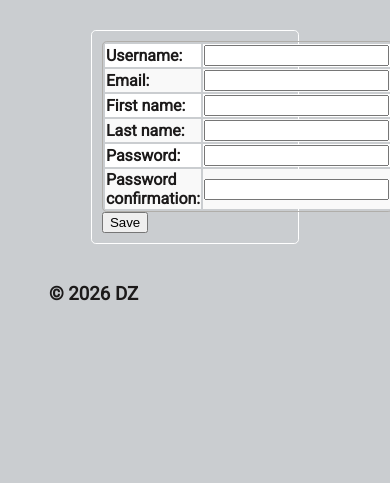
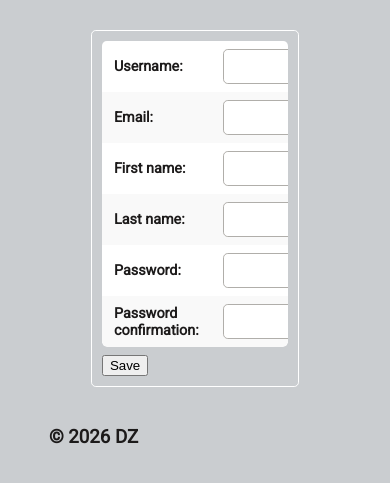
Before and after one commit to Sunzheini/ohmi_audit, a Django app: page /signup/ in a window 390 px wide. Shown: the part 221-704 px from the top of the page. Run offline with Django 5.2, Linux system fonts and the light colour scheme; parts of the project's set-up code (start-up, migrations or seed data) failed here and were passed over; some libraries are stand-ins or nearby versions.

Commit message:
Enhance form and table styling for improved user experience and responsiveness

```diff
--- a/static/css/components/forms.css
+++ b/static/css/components/forms.css
@@ -1,6 +1,41 @@
+/* Form Container Styling */
 form {
     display: flex;
     flex-direction: column;
     align-items: flex-start;
     gap: 1rem;
-  }
+}
+
+/* Form buttons */
+form button[type="submit"] {
+    margin-top: 0.5rem;
+    align-self: flex-start;
+}
+
+/* Form error messages */
+form .errorlist {
+    list-style: none;
+    padding: 0;
+    margin: 0.25rem 0 0 0;
+    color: #d32f2f;
+    font-size: 0.85rem;
+}
+
+form .errorlist li {
+    padding: 0.25rem 0;
+}
+
+/* Form help text */
+form .helptext {
+    display: block;
+    font-size: 0.85rem;
+    color: #666;
+    margin-top: 0.25rem;
+    font-style: italic;
+}
+
+/* Required field indicator */
+form label .asteriskField {
+    color: #d32f2f;
+    margin-left: 0.25rem;
+}
--- a/static/css/components/tables.css
+++ b/static/css/components/tables.css
@@ -1,23 +1,53 @@
+/* General Table Styling */
 table {
+    border-collapse: separate;
+    border-spacing: 0;
     border: var(--table-row-border);
     border-radius: var(--table-border-radius);
+    box-shadow: var(--box-shadow-style);
+    overflow: hidden;
+    background-color: var(--clr-table-row-odd-background-color);
+    margin: 1rem 0;
 }
 
-    thead {}
+/* Data Tables (tables with thead - not form tables) */
+table:has(thead) {
+    width: 100%;
+}
 
-        thead tr {}
+/* Table Header */
+thead {
+    position: sticky;
+    top: 0;
+    z-index: 10;
+}
+
+thead tr {
+    background-color: var(--clr-main-app-color);
+}
 
 thead th {
-                background-color: var(--clr-table-header-background-color);
-                color: var(--clr-table-header-font-color);
-                padding: 0.5rem;
+    background-color: var(--clr-main-app-color);
+    color: var(--clr-icon-color);
+    padding: 0.75rem 1rem;
     text-align: left;
+    font-weight: 600;
+    font-size: 0.95rem;
+    border-bottom: 2px solid var(--clr-button-color);
+    letter-spacing: 0.3px;
 }
 
-    tbody {}
+thead th:first-child {
+    border-top-left-radius: var(--table-border-radius);
+}
 
+thead th:last-child {
+    border-top-right-radius: var(--table-border-radius);
+}
+
+/* Table Body */
 tbody tr {
-
+    transition: background-color 200ms ease, transform 100ms ease;
 }
 
 tbody tr:nth-child(even) {
@@ -31,9 +61,155 @@ table {
 tbody tr:hover {
     background-color: var(--clr-table-row-hover-background-color);
     color: var(--clr-table-row-hover-font-color);
+    transform: scale(1.001);
+    cursor: pointer;
+    box-shadow: inset 0 0 5px rgba(0, 0, 0, 0.1);
 }
 
-            tbody th {}
+tbody td {
+    padding: 0.75rem 1rem;
+    border-bottom: 1px solid var(--clr-table-border-color);
+    font-size: 0.9rem;
+    vertical-align: middle;
+}
 
+tbody tr:last-child td {
+    border-bottom: none;
+}
+
+tbody tr:last-child td:first-child {
+    border-bottom-left-radius: var(--table-border-radius);
+}
+
+tbody tr:last-child td:last-child {
+    border-bottom-right-radius: var(--table-border-radius);
+}
+
+/* Form Tables (inside forms) */
+form table {
+    border: none;
+    box-shadow: none;
+    background-color: transparent;
+    margin: 0;
+}
+
+form table tr {
+    background-color: transparent;
+}
+
+form table tr:hover {
+    background-color: transparent;
+    transform: none;
+    box-shadow: none;
+    cursor: default;
+}
+
+form table td {
+    padding: 0.5rem 0.75rem;
+    border: none;
+    vertical-align: middle;
+}
+
+form table td:first-child {
+    width: 30%;
+    font-weight: 500;
+    color: var(--clr-font-color);
+}
+
+form table td:last-child {
+    width: 70%;
+}
+
+/* Form input fields inside tables */
+form table input[type="text"],
+form table input[type="email"],
+form table input[type="password"],
+form table input[type="number"],
+form table input[type="date"],
+form table input[type="time"],
+form table input[type="datetime-local"],
+form table input[type="url"],
+form table input[type="tel"],
+form table textarea,
+form table select {
+    width: 100%;
+    padding: 0.5rem;
+    border: 1px solid var(--clr-table-border-color);
+    border-radius: var(--button-border-radius);
+    font-family: 'Roboto', sans-serif;
+    font-size: 0.9rem;
+    background-color: var(--clr-table-row-odd-background-color);
+    transition: border-color 200ms ease, box-shadow 200ms ease;
+}
+
+form table input[type="text"]:focus,
+form table input[type="email"]:focus,
+form table input[type="password"]:focus,
+form table input[type="number"]:focus,
+form table input[type="date"]:focus,
+form table input[type="time"]:focus,
+form table input[type="datetime-local"]:focus,
+form table input[type="url"]:focus,
+form table input[type="tel"]:focus,
+form table textarea:focus,
+form table select:focus {
+    outline: none;
+    border-color: var(--clr-main-app-color);
+    box-shadow: 0 0 0 2px rgba(56, 123, 162, 0.2);
+}
+
+form table input[type="file"] {
+    padding: 0.3rem;
+    font-size: 0.85rem;
+}
+
+/* Buttons inside table cells */
+table button,
+table .btn {
+    padding: 0.4rem 0.8rem;
+    font-size: 0.85rem;
+    border-radius: var(--button-border-radius);
+    border: none;
+    cursor: var(--hover-cursor-type);
+    transition: var(--button-transition-style);
+}
+
+/* Images in tables */
+table img {
+    border-radius: var(--button-border-radius);
+    box-shadow: 0 2px 4px rgba(0, 0, 0, 0.1);
+    object-fit: cover;
+}
+
+/* Links in tables */
+table a {
+    color: var(--clr-main-app-color);
+    text-decoration: none;
+    font-weight: 500;
+    transition: color 200ms ease;
+}
+
+table a:hover {
+    color: var(--clr-button-color);
+    text-decoration: underline;
+}
+
+/* Responsive table design */
+@media (max-width: 768px) {
+    table {
+        font-size: 0.85rem;
+    }
+
+    thead th,
     tbody td {
+        padding: 0.5rem 0.6rem;
     }
+
+    form table td:first-child {
+        width: 35%;
+    }
+
+    form table td:last-child {
+        width: 65%;
+    }
+}
```
Lines whose indentation alone changed are shown as unchanged.
